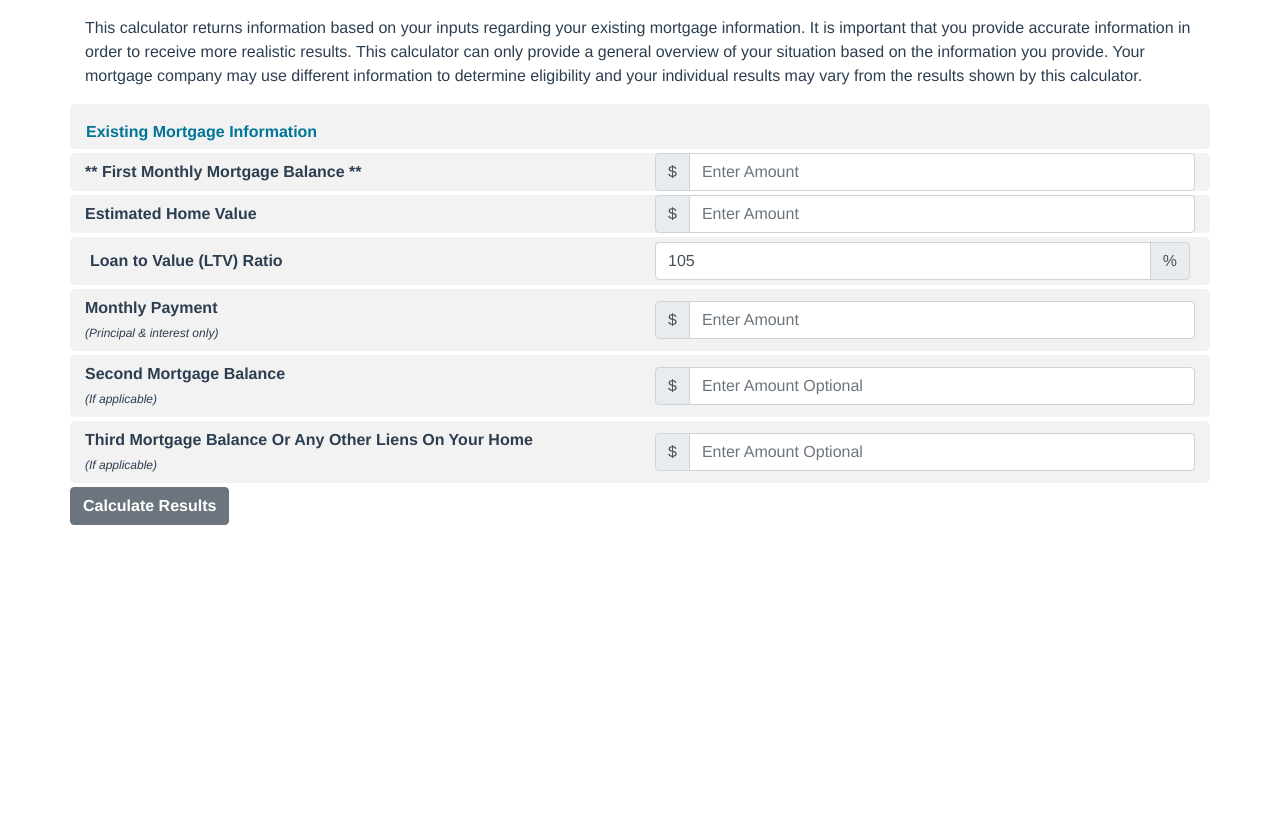
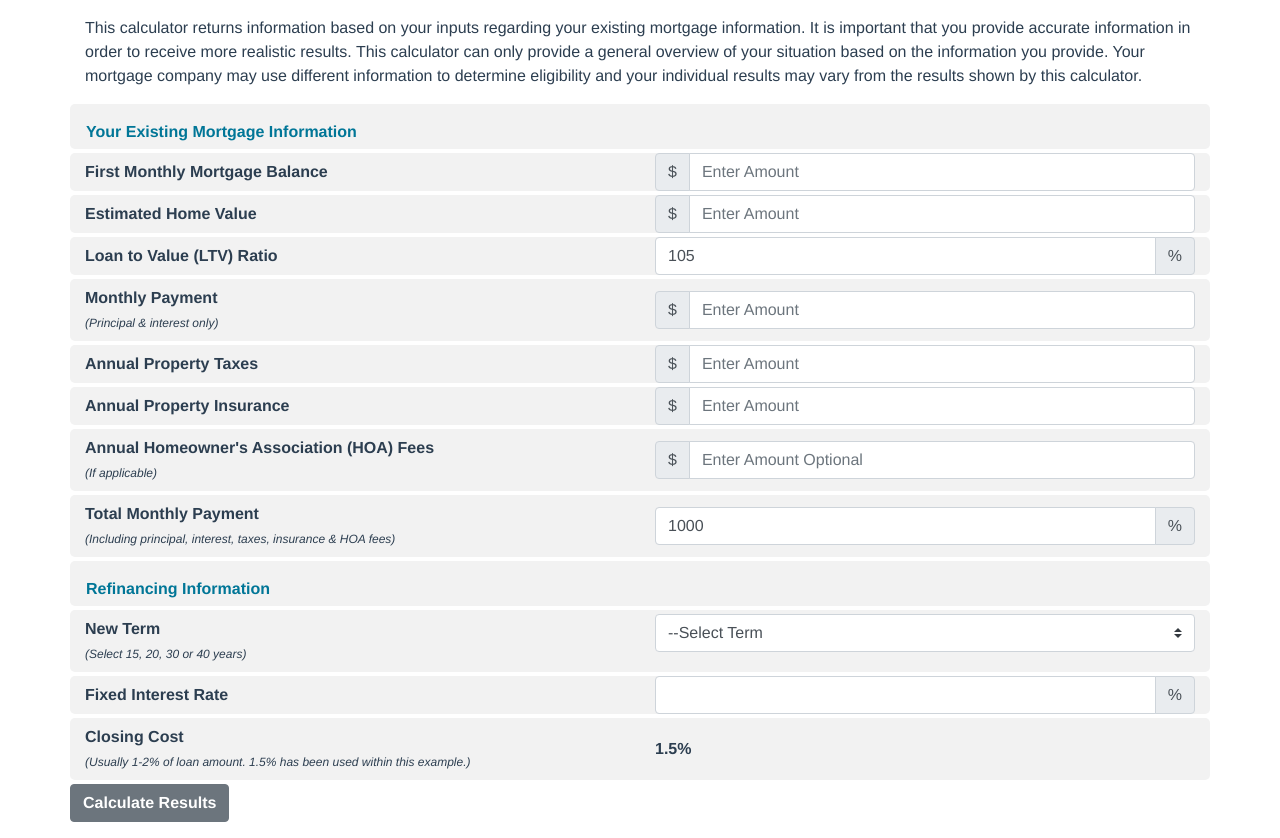
Before and after one commit to madhusudanasp3/refinancing-calc, a Vue app: page / in a window 1280 px wide. Shown: the part 240-1078 px from the top of the page. Before the commit the page ends 800 px from the top, so only its background shows below. Built offline with nearby package versions, Linux system fonts and the light colour scheme.

Commit message:
Input form build

```diff
--- a/src/components/InputComponent.vue
+++ b/src/components/InputComponent.vue
@@ -19,7 +19,7 @@
               <div
                 class="row padding-label color--blue font-weight-bold background--gray background--rounded margin--bottom"
               >
-                <span>Existing Mortgage Information</span>
+                <span>Your Existing Mortgage Information</span>
               </div>
             </div>
           </div>
@@ -34,7 +34,7 @@
             v-bind:isInvalid="!homeVal.isValid"
           ></InputFieldComponent>
           <div
-            class="form-group row background--gray background--rounded padding margin--bottom align-items-center"
+            class="form-group row background--gray background--rounded margin--bottom align-items-center"
           >
             <label class="col-sm-6 padding-right-none col-form-label font-weight-bold">
               Loan to Value (LTV) Ratio
@@ -55,16 +55,98 @@
             v-bind:isInvalid="!monthlyPayment.isValid"
           ></InputFieldComponent>
           <InputFieldComponent
-            v-bind:inputField="mortgageBalance.second"
+            v-bind:inputField="annualFees.propertyTaxes"
             v-on:enter-value="validateOptionalField"
-            v-bind:isInvalid="!mortgageBalance.second.isValid"
+            v-bind:isInvalid="!annualFees.propertyTaxes.isValid"
           ></InputFieldComponent>
           <InputFieldComponent
-            v-bind:inputField="mortgageBalance.third"
+            v-bind:inputField="annualFees.propertyInsurance"
             v-on:enter-value="validateOptionalField"
-            v-bind:isInvalid="!mortgageBalance.third.isValid"
+            v-bind:isInvalid="!annualFees.propertyInsurance.isValid"
           ></InputFieldComponent>
-
+          <InputFieldComponent
+            v-bind:inputField="annualFees.hoa"
+            v-on:enter-value="validateOptionalField"
+            v-bind:isInvalid="!annualFees.hoa.isValid"
+          ></InputFieldComponent>
+          <div
+            class="form-group row background--gray background--rounded margin--bottom align-items-center"
+          >
+            <label class="col-sm-6 padding-right-none col-form-label font-weight-bold">
+              Total Monthly Payment
+              <br />
+              <span class="desc">(Including principal, interest, taxes, insurance & HOA fees)</span>
+            </label>
+            <div class="col-sm-6 padding-right-none">
+              <div class="input-group">
+                <span class="form-control">{{ this.totalMonthlyPayment }}</span>
+                <div class="input-group-append">
+                  <span class="input-group-text rounded-right">%</span>
+                </div>
+              </div>
+            </div>
+          </div>
+          <div class="row">
+            <div class="col">
+              <div
+                class="row padding-label color--blue font-weight-bold background--gray background--rounded margin--bottom"
+              >
+                <span>Refinancing Information</span>
+              </div>
+            </div>
+          </div>
+          <div
+            class="form-group row background--gray background--rounded margin--bottom align-items-center"
+          >
+            <label class="col-sm-6 padding-right-none col-form-label font-weight-bold">
+              New Term
+              <br />
+              <span class="desc">(Select 15, 20, 30 or 40 years)</span>
+            </label>
+            <div class="col-sm-6 padding-right-none">
+              <div class="input-group mb-3">
+                <select class="custom-select" id="inputGroupSelect01">
+                  <option selected>--Select Term</option>
+                  <option value="1">15</option>
+                  <option value="2">20</option>
+                  <option value="3">30</option>
+                  <option value="4">40</option>
+                </select>
+              </div>
+            </div>
+          </div>
+          <div
+            class="form-group row background--gray background--rounded margin--bottom align-items-center"
+          >
+            <label class="col-sm-6 padding-right-none col-form-label font-weight-bold">
+              Fixed Interest Rate
+              <br />
+            </label>
+            <div class="col-sm-6 padding-right-none">
+              <div class="input-group">
+                <span class="form-control">{{ this.fixedInterestRate }}</span>
+                <div class="input-group-append">
+                  <span class="input-group-text rounded-right">%</span>
+                </div>
+              </div>
+            </div>
+          </div>
+          <div
+            class="form-group row background--gray background--rounded margin--bottom align-items-center"
+          >
+            <label class="col-sm-6 padding-right-none col-form-label font-weight-bold">
+              Closing Cost
+              <br />
+              <span
+                class="desc"
+              >(Usually 1-2% of loan amount. 1.5% has been used within this example.)</span>
+            </label>
+            <div class="col-sm-6 padding-right-none">
+              <div class="input-group">
+                <span class="form-control--plaintext font-weight-bold">{{ this.closingCosts + '%'}}</span>
+              </div>
+            </div>
+          </div>
           <div class="form-group row">
             <div class="col">
               <div class="row">
@@ -89,6 +171,10 @@ export default {
   data() {
     return {
       ltvRatio: 105,
+      totalMonthlyPayment: 1000,
+      fixedInterestRate: null,
+      closingCosts: 1.5,
+      selected: "",
       homeVal: {
         id: "estHomeValue",
         value: null,
@@ -104,7 +190,7 @@ export default {
         id: "testfirstMortgageBalance",
         value: null,
         isValid: true,
-        label: "** First Monthly Mortgage Balance **",
+        label: "First Monthly Mortgage Balance",
         icon: "$",
         type: "text",
         placeHolder: "Enter Amount",
@@ -122,6 +208,42 @@ export default {
         errorMsg:
           "This field is required and must be numeric and greater than zero.",
         desc: "(Principal & interest only)"
+      },
+      annualFees: {
+        propertyTaxes: {
+          id: "propertyTaxes",
+          value: null,
+          isValid: true,
+          label: "Annual Property Taxes",
+          icon: "$",
+          type: "text",
+          placeHolder: "Enter Amount",
+          errorMsg:
+            "This field is required and must be numeric and greater than Zero."
+        },
+        propertyInsurance: {
+          id: "propertyInsurance",
+          value: null,
+          isValid: true,
+          label: "Annual Property Insurance",
+          icon: "$",
+          type: "text",
+          placeHolder: "Enter Amount",
+          errorMsg:
+            "This field is optional, but if you enter it must be numeric or leave it blank."
+        },
+        hoa: {
+          id: "hoa",
+          value: null,
+          isValid: true,
+          label: "Annual Homeowner's Association (HOA) Fees",
+          icon: "$",
+          type: "text",
+          placeHolder: "Enter Amount Optional",
+          errorMsg:
+            "This field is optional, but if you enter it must be numeric or leave it blank.",
+          desc: "(If applicable)"
+        }
       },
       mortgageBalance: {
         first: {
@@ -257,8 +379,8 @@ export default {
         !homeVal.value ||
         !testfirstMortgageBalance.value ||
         !testfirstMortgageBalance.isValid ||
-        !mortgageBalance.second.isValid ||
-        !mortgageBalance.third.isValid;
+        !testfirstMortgageBalance.isValid ||
+        !testfirstMortgageBalance.isValid;
       return isFormValid;
     }
   }
```
